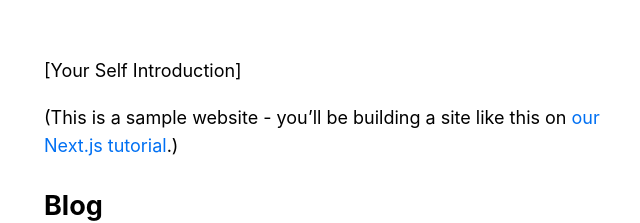
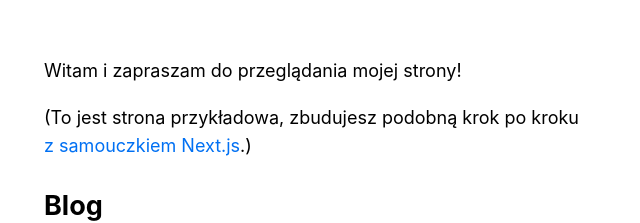
Before and after one commit to maciejken/nextjs-blog, a Next.js app: page / in a window 1280 px wide. Shown: the part 265-488 px from the top of the page, without its empty margins (290-930 px from the left). Built offline with nearby package versions, Linux system fonts and the light colour scheme.

Commit message:
translate website, add profile image

```diff
--- a/components/layout.js
+++ b/components/layout.js
@@ -4,7 +4,7 @@ import utilStyles from '../styles/utils.module.css'
 import Link from 'next/link'
 
 const name = 'Maciek'
-export const siteTitle = 'Next.js Sample Website'
+export const siteTitle = 'Strona przykładowa (Next.js)'
 
 export default function Layout({ children, home }) {
   return (
@@ -28,7 +28,6 @@ export default function Layout({ children, home }) {
         {home ? (
           <>
             <img
-              priority
               src="/images/profile.jpg"
               className={utilStyles.borderCircle}
               height={144}
@@ -42,7 +41,6 @@ export default function Layout({ children, home }) {
             <Link href="/">
               <a>
                 <img
-                  priority
                   src="/images/profile.jpg"
                   className={utilStyles.borderCircle}
                   height={108}
@@ -63,7 +61,7 @@ export default function Layout({ children, home }) {
       {!home && (
         <div className={styles.backToHome}>
           <Link href="/">
-            <a>← Back to home</a>
+            <a>← Strona główna</a>
           </Link>
         </div>
       )}
--- a/pages/index.js
+++ b/pages/index.js
@@ -21,10 +21,10 @@ export default function Home({ allPostsData }) {
         <title>{siteTitle}</title>
       </Head>
       <section className={utilStyles.headingMd}>
-        <p>[Your Self Introduction]</p>
+        <p>Witam i zapraszam do przeglądania mojej strony!</p>
         <p>
-          (This is a sample website - you’ll be building a site like this on{' '}
-          <a href="https://nextjs.org/learn">our Next.js tutorial</a>.)
+          (To jest strona przykładowa, zbudujesz podobną krok po kroku{' '}
+          <a href="https://nextjs.org/learn">z&nbsp;samouczkiem Next.js</a>.)
         </p>
       </section>
       <section className={`${utilStyles.headingMd} ${utilStyles.padding1px}`}>
```
Also changed, not shown: public/images/profile.jpg (added).
